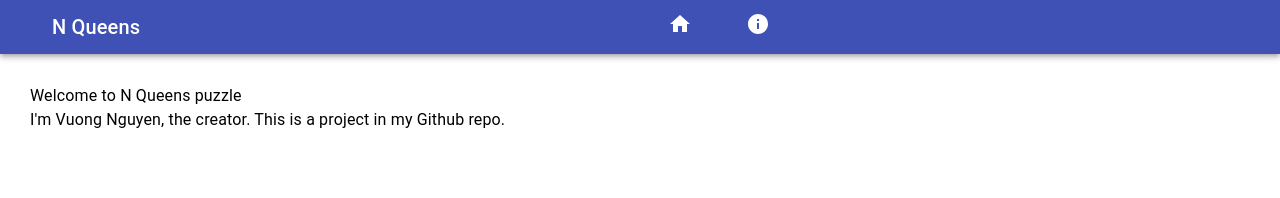
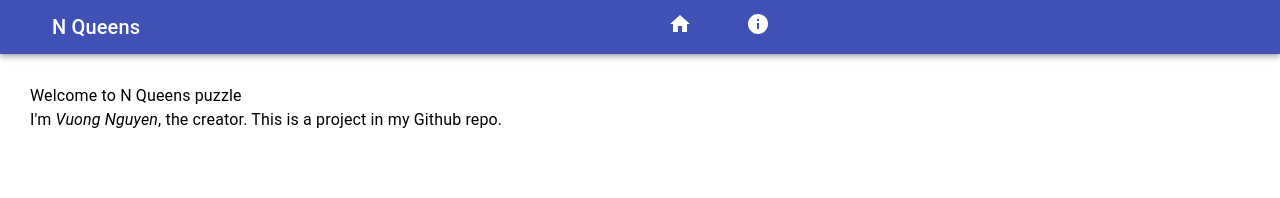
Before and after one commit to vuongsg/game-n-queens, a React (Create React App) app: page /about in a window 1280 px wide. Shown: the top 198 px of the page. Built offline with nearby package versions, Linux system fonts and the light colour scheme.

Commit message:
Get back homepage

```diff
--- a/package.json
+++ b/package.json
@@ -1,5 +1,5 @@
 {
-  "homepage": "http://www.n-queens.tk/",
+  "homepage": "https://vuongsg.github.io/game-n-queens/",
   "name": "game-n-queens",
   "version": "0.1.0",
   "private": true,
--- a/src/components/About.tsx
+++ b/src/components/About.tsx
@@ -7,7 +7,7 @@ export const About = (): ReactElement => {
         <div id='main'>
             <Typography align='left'>
                 <p>Welcome to N Queens puzzle</p>
-                <p>I'm Vuong Nguyen, the creator. This is a project in my Github repo.</p>
+                <p>I'm <i>Vuong Nguyen</i>, the creator. This is a project in my Github repo.</p>
             </Typography>
         </div>
     )
```
